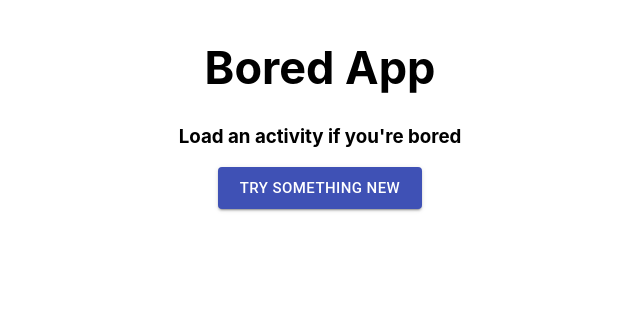
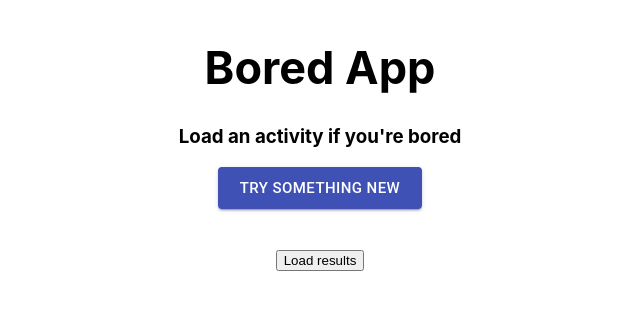
Before and after one commit to ojones311/boredapp, a React (Create React App) app: page / in a window 1280 px wide. Shown: the top 310 px of the page, without its empty margins (320-960 px from the left). Built offline with nearby package versions, Linux system fonts and the light colour scheme.

Commit message:
fetch google results

```diff
--- a/src/Components/ActivityLoader.jsx
+++ b/src/Components/ActivityLoader.jsx
@@ -23,9 +23,13 @@ const ActivityLoader = () => {
 
 
     const requestNewActivity = async () => {
-        const response = await axios.get('http://www.boredapi.com/api/activity/')
-        console.log(response.data)
-        setActivity(response.data)
+        try{
+            const response = await axios.get('http://www.boredapi.com/api/activity/')
+            console.log(response.data)
+            setActivity(response.data)
+        }catch(error){
+            console.log('err', error)
+        }
     }
 
     const handleAllActivity = async () => {
--- a/src/Components/ProgrammableSearch.jsx
+++ b/src/Components/ProgrammableSearch.jsx
@@ -25,25 +25,25 @@ import '../Components/Styles/ProgrammableSearch.css'
 
 // export default ProgrammableSearch
 
-const ProgrammableSearch = (props) => {
+const ProgrammableSearch = ({activity}) => {
     const initialState = {
-        searchTerm: props.activity.activity,
+        searchTerm: activity.activity,
         googleResults: '',
         searchSubmitted: false,
     }
     const fetchGoogleResults = async () => {
         try{
-            let response = axios.get(`https://www.googleapis.com/customsearch/v1?key=${process.env.REACT_APP_GOOGLE_SEARCH_API_KEY}&cx=591758451358fdc45&q=food`)
-            console.log('response',response)
-            setResults(response.data)
+            let response = await axios.get(`https://www.googleapis.com/customsearch/v1?key=${process.env.REACT_APP_GOOGLE_SEARCH_API_KEY}&cx=591758451358fdc45&q=${activity.activity}`)
+            console.log('response',response.data.items)
+            // setResults(response.items)
         }catch(error){
-            console.log('err',error)
+            console.log('err', error)
         }
     }
     const [results, setResults] = useState(initialState)
     return(
         <div>
-
+            <button onClick={fetchGoogleResults}>Load results</button>
         </div>
     )
 }
```
Also changed, not shown: 1 other file (tests, documents, lock files or other folders).
